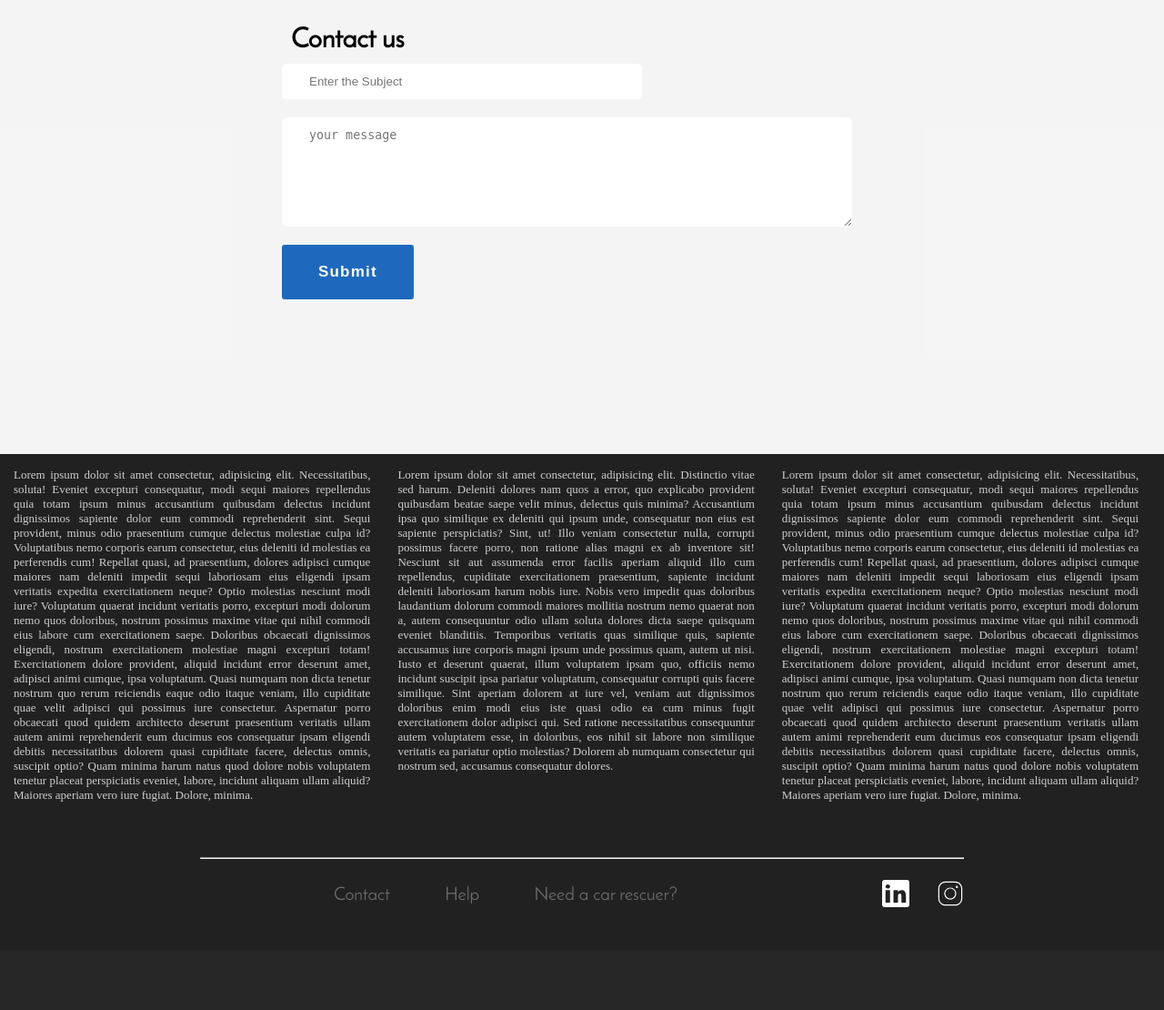
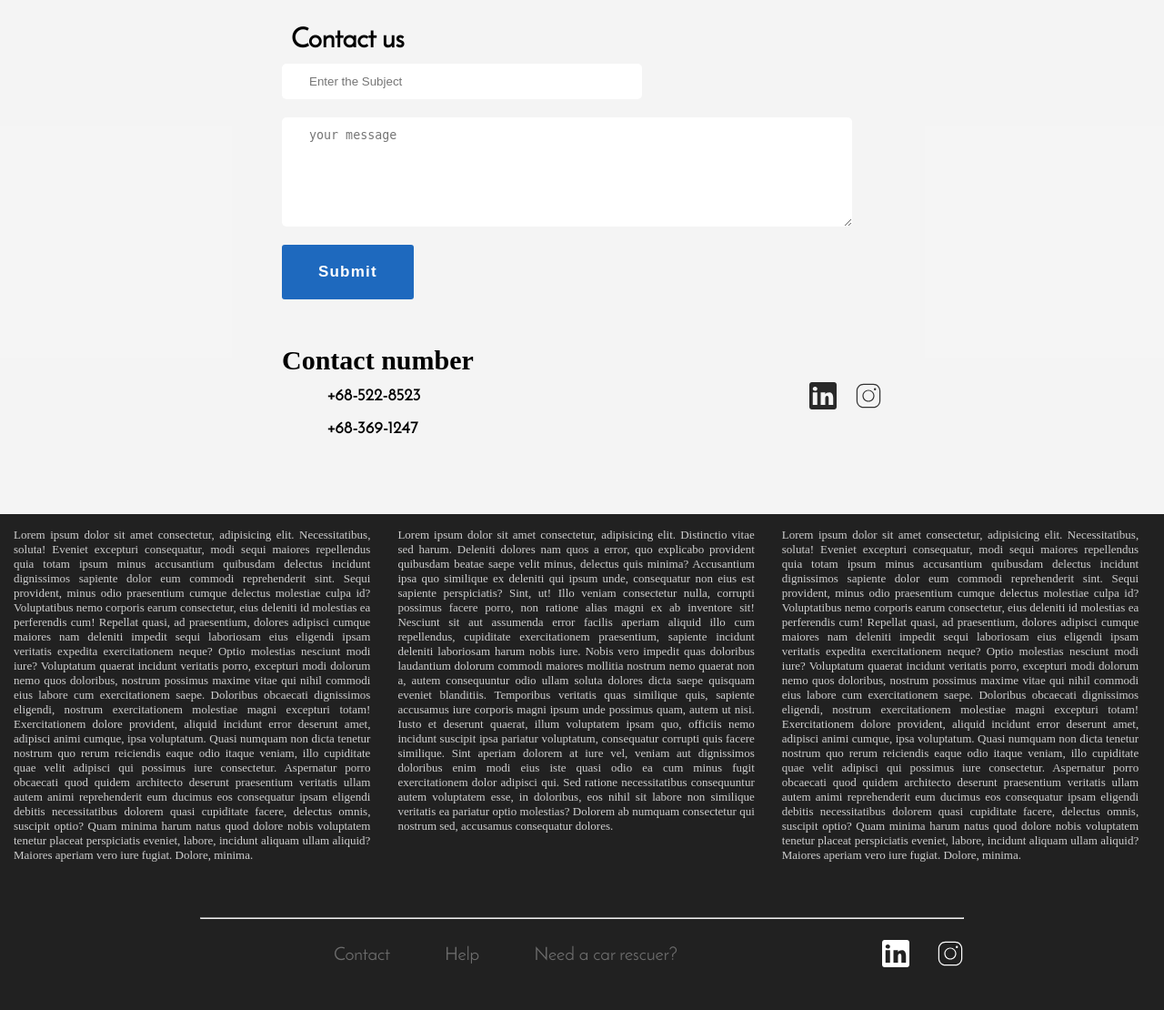
Before and after one commit to ijavadddd/Django-simple-projects, a Django app: page /contact_us/ in a window 1280 px wide. Shown: the part 116-1226 px from the top of the page at 91% size. Before the commit the page ends 1113 px from the top, so only its background shows below. Run offline with Django 4.2, Linux system fonts and the light colour scheme; some web fonts are replaced.

Commit message:
Some change in contact-us template

```diff
--- a/2-sham_tara/sham_tara/static/css/contact_us/contact_us.css
+++ b/2-sham_tara/sham_tara/static/css/contact_us/contact_us.css
@@ -54,3 +54,30 @@
 #submit-button:hover{
     background-color:#09c26d;
 }
+.offline-contact-us-container{
+    margin:50px 0;
+}
+.offline-contact-us-container{
+    display:flex;
+    flex-wrap: wrap;
+    justify-content:space-between;
+    align-items:center;
+    gap:20px;
+}
+.mobile-number-container p:nth-child(1){
+    font-size:3rem;
+    font-family:'Archivo-Narrow';
+    font-weight: 800;
+}
+.mobile-number{
+    margin:10px 50px;
+    font-size:1.8rem;
+    font-weight: 600;
+    line-height:2.6rem;
+
+}
+.social-media{
+    display:flex;
+    gap:20px;
+    flex-wrap: wrap;
+}
--- a/2-sham_tara/sham_tara/templates/base-index.html
+++ b/2-sham_tara/sham_tara/templates/base-index.html
@@ -22,7 +22,7 @@
                         <a href="{% url 'home' %}">Home</a>
                     </li>
                     <li class="header-menu--list__item">
-                        <a href="#">How</a>
+                        <a href="{% url 'home' %}#work-step">How</a>
                     </li>
                     <li class="header-menu--list__item">
                         <a href="#">About US</a>
--- a/2-sham_tara/sham_tara/templates/contact_us/contact_us.html
+++ b/2-sham_tara/sham_tara/templates/contact_us/contact_us.html
@@ -17,6 +17,37 @@
                     <textarea name="description" id="description" placeholder="your message"></textarea>
                     <input type="submit" value="Submit" id="submit-button">
                 </form>
+                <div class="offline-contact-us-container">
+                    <div class="mobile-number-container">
+                        <p><strong>Contact number</strong></p>
+                        <p class="mobile-number">
+                            +68-522-8523
+                        </p>
+                        <p class="mobile-number">
+                            +68-369-1247
+                        </p>
+                    </div>
+                    <div class="social-media">
+                        <div class="social-media--item">
+                            <a href="https://www.linkedin.com/in/ijavadddd/" target="_blank">
+                                <svg xmlns="http://www.w3.org/2000/svg" x="0px" y="0px"
+                                    width="30" height="30"
+                                    viewBox="0 0 24 24"
+                                    style=" fill:rgb(41, 41, 41);"><path d="M 21.800781 0 L 2.199219 0 C 1 0 0 1 0 2.199219 L 0 21.800781 C 0 23 1 24 2.199219 24 L 21.800781 24 C 23 24 24 23 24 21.800781 L 24 2.199219 C 24 1 23 0 21.800781 0 Z M 7 20 L 3 20 L 3 9 L 7 9 Z M 5 7.699219 C 3.800781 7.699219 3 6.898438 3 5.898438 C 3 4.800781 3.800781 4 5 4 C 6.199219 4 7 4.800781 7 5.800781 C 7 6.898438 6.199219 7.699219 5 7.699219 Z M 21 20 L 17 20 L 17 14 C 17 12.398438 15.898438 12 15.601563 12 C 15.300781 12 14 12.199219 14 14 C 14 14.199219 14 20 14 20 L 10 20 L 10 9 L 14 9 L 14 10.601563 C 14.601563 9.699219 15.601563 9 17.5 9 C 19.398438 9 21 10.5 21 14 Z"></path>
+                                </svg>
+                            </a>
+                        </div>
+                        <div class="social-media--item">
+                            <a href="https://www.instagram.com/ijavadddd/" target="_blank">
+                                <svg xmlns="http://www.w3.org/2000/svg" x="0px" y="0px"
+                                    width="30" height="30"
+                                    viewBox="0 0 50 50"
+                                    style=" fill:rgb(49, 49, 49);"><path d="M 16 3 C 8.8324839 3 3 8.8324839 3 16 L 3 34 C 3 41.167516 8.8324839 47 16 47 L 34 47 C 41.167516 47 47 41.167516 47 34 L 47 16 C 47 8.8324839 41.167516 3 34 3 L 16 3 z M 16 5 L 34 5 C 40.086484 5 45 9.9135161 45 16 L 45 34 C 45 40.086484 40.086484 45 34 45 L 16 45 C 9.9135161 45 5 40.086484 5 34 L 5 16 C 5 9.9135161 9.9135161 5 16 5 z M 37 11 A 2 2 0 0 0 35 13 A 2 2 0 0 0 37 15 A 2 2 0 0 0 39 13 A 2 2 0 0 0 37 11 z M 25 14 C 18.936712 14 14 18.936712 14 25 C 14 31.063288 18.936712 36 25 36 C 31.063288 36 36 31.063288 36 25 C 36 18.936712 31.063288 14 25 14 z M 25 16 C 29.982407 16 34 20.017593 34 25 C 34 29.982407 29.982407 34 25 34 C 20.017593 34 16 29.982407 16 25 C 16 20.017593 20.017593 16 25 16 z"></path>
+                                </svg>
+                            </a>
+                        </div>
+                    </div>
+                </div>
             </div>
         </div>
     </div>
--- a/2-sham_tara/sham_tara/templates/home/home.html
+++ b/2-sham_tara/sham_tara/templates/home/home.html
@@ -56,7 +56,7 @@
             </div>
         </div>
     </div>
-    <div class="work-steps">
+    <div class="work-steps" id="work-step">
         <button class="tablink" onclick="openstep('first-step', this)" id="defaultOpen">First step</button>
         <button class="tablink" onclick="openstep('second-step', this)">Second step</button>
         <button class="tablink" onclick="openstep('third-step', this)">Third step</button>
```
